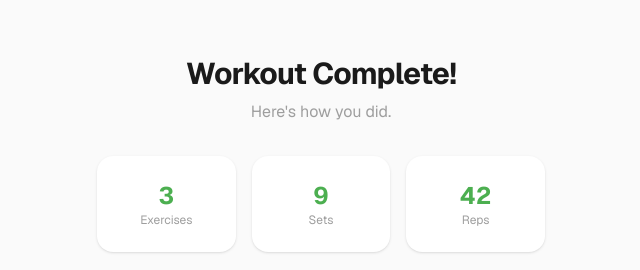
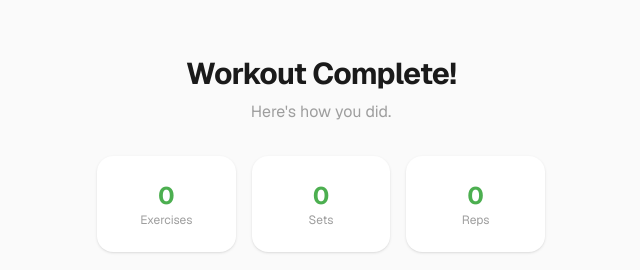
Before and after one commit to ynamkit13/SWCCR, a Next.js app: page /workout/summary in a window 1280 px wide. Shown: the top 270 px of the page, without its empty margins (319-959 px from the left). Built offline with nearby package versions, Linux system fonts and the light colour scheme.

Commit message:
fix: use fixed fullscreen layout for session, fix summary hydration error

```diff
--- a/src/app/workout/session/layout.tsx
+++ b/src/app/workout/session/layout.tsx
@@ -4,7 +4,7 @@ export default function SessionLayout({
   children: React.ReactNode;
 }) {
   return (
-    <div className="w-screen h-[calc(100vh-3rem)] -mx-4 sm:-mx-6 lg:-mx-8 -my-6" style={{ maxWidth: "100vw" }}>
+    <div className="fixed inset-0 z-50 overflow-hidden">
       {children}
     </div>
   );
--- a/src/app/workout/session/page.tsx
+++ b/src/app/workout/session/page.tsx
@@ -317,7 +317,7 @@ export default function WorkoutSession() {
 
   // Workout phase — side-by-side layout
   return (
-    <div className="flex h-[calc(100vh-3rem)] gap-0">
+    <div className="flex h-full gap-0">
       {/* Camera section — 3/4 width */}
       <div ref={containerRef} data-testid="camera-section" className="relative w-3/4 h-full bg-black">
         <Webcam ref={webcamRef} className="absolute inset-0 w-full h-full" />
--- a/src/app/workout/summary/page.tsx
+++ b/src/app/workout/summary/page.tsx
@@ -12,10 +12,14 @@ export default function SummaryPage() {
   const router = useRouter();
   const [aiSummary, setAiSummary] = useState<string | null>(null);
   const [loading, setLoading] = useState(true);
+  const [latestLog, setLatestLog] = useState<ReturnType<typeof getWorkoutLogs>[number] | null>(null);
 
-  // Get the most recent workout log
-  const logs = typeof window !== "undefined" ? getWorkoutLogs() : [];
-  const latestLog = logs[logs.length - 1];
+  useEffect(() => {
+    const logs = getWorkoutLogs();
+    if (logs.length > 0) {
+      setLatestLog(logs[logs.length - 1]);
+    }
+  }, []);
 
   const exercises = latestLog?.exercises ?? [];
   const totalExercises = exercises.length;
@@ -59,15 +63,15 @@ export default function SummaryPage() {
 
       <div className="grid grid-cols-3 gap-4 w-full max-w-md">
         <Card className="text-center">
-          <p className="text-2xl font-bold text-primary">{totalExercises || 3}</p>
+          <p className="text-2xl font-bold text-primary">{totalExercises}</p>
           <p className="text-xs text-muted">Exercises</p>
         </Card>
         <Card className="text-center">
-          <p className="text-2xl font-bold text-primary">{totalSets || 9}</p>
+          <p className="text-2xl font-bold text-primary">{totalSets}</p>
           <p className="text-xs text-muted">Sets</p>
         </Card>
         <Card className="text-center">
-          <p className="text-2xl font-bold text-primary">{totalReps || 42}</p>
+          <p className="text-2xl font-bold text-primary">{totalReps}</p>
           <p className="text-xs text-muted">Reps</p>
         </Card>
       </div>
```
Also changed, not shown: 2 other files (tests, documents, lock files or other folders).
